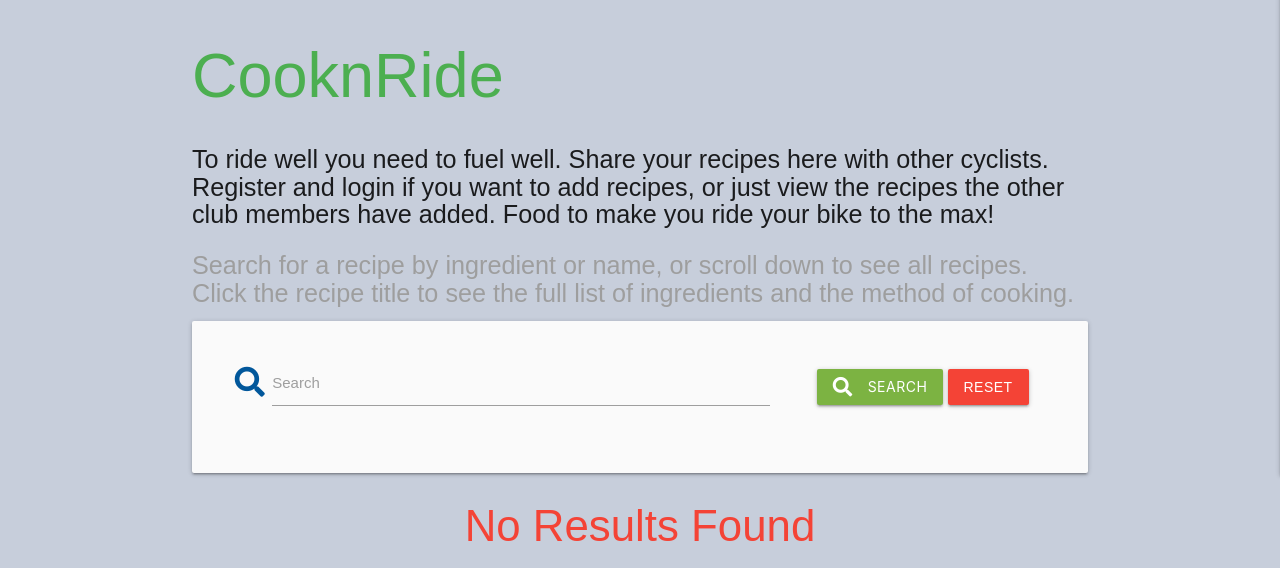
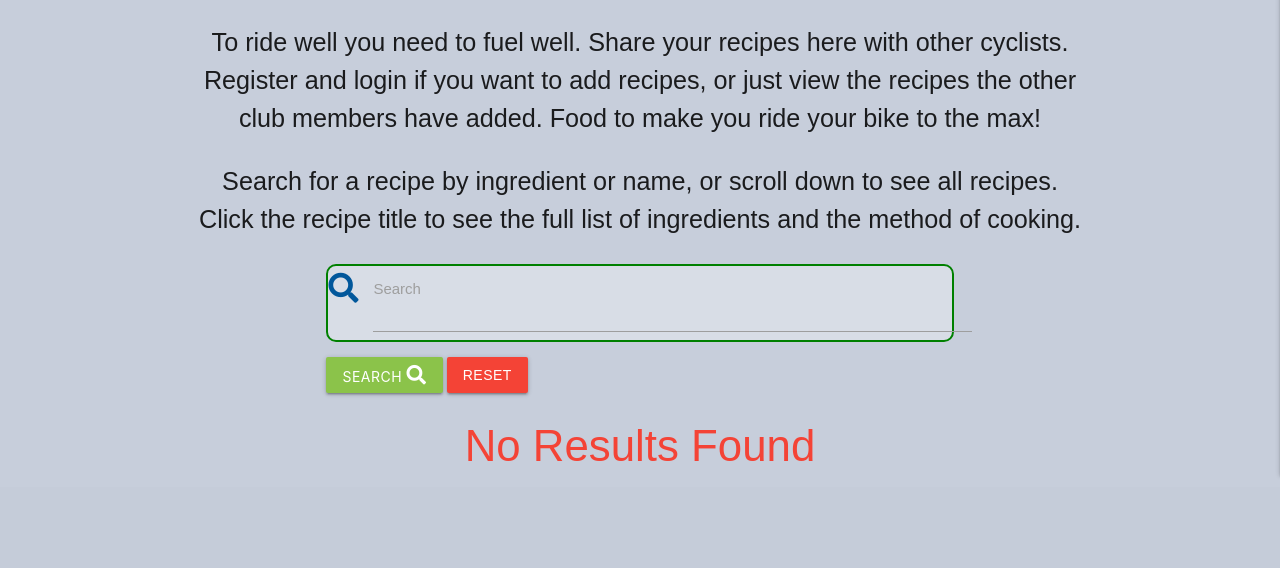
Before and after one commit to ictwise/pp3, a Flask app: page / in a window 1280 px wide. Shown: the part 385-953 px from the top of the page. After the commit the page ends 861 px from the top, so only its background shows below. Run offline with Flask 2, Linux system fonts and the light colour scheme; data that the repository does not hold is empty; some libraries are stand-ins or nearby versions.

Commit message:
fix procfile

```diff
--- a/cooknride/templates/recipes.html
+++ b/cooknride/templates/recipes.html
@@ -1,29 +1,35 @@
 {% extends "base.html" %}
 {% block content %}
 
-<div class=" header-img responsive-img" >
+<div class="header-img responsive-img" style="position: relative;">
+  <div class="white-text center-align font-weight-bold" style="position: absolute; top: 60%; left: 70%; transform: translate(-50%, -50%); font-size: 4rem; text-shadow: 2px 2px rgba(0, 0, 0, 0.3)">
+    <h1>CooknRide</h1>
   </div>
-<div><H1 class="green-text">CooknRide</H1> </div>
-  <h2 class=" flow-text ">To ride well you need to fuel well. Share your recipes here with other cyclists. Register and login if you want to add recipes, or just view the recipes the other club members have added. Food to make you ride your bike to the max!</h2>
-<h4 class=" grey-text flow-text">Search for a recipe by ingredient or name, or scroll down to see all recipes. <br>Click the recipe title to see the full list of ingredients and the method of cooking.</h4>
+</div>
 
-<div class="row card-panel grey lighten-5">
-  <form action="{{ url_for('search') }}" method="post" class="col s12">
-      <div class="row valign-wrapper center-align">
-          <div class="input-field col s12 m8">
+<div >
+  <p class="flow-text font-weight-bold text-secondary center-align">To ride well you need to fuel well. Share your recipes here with other cyclists. Register and login if you want to add recipes, or just view the recipes the other club members have added. Food to make you ride your bike to the max!</p>
+  <p class="flow-text center-align">Search for a recipe by ingredient or name, or scroll down to see all recipes. <br>Click the recipe title to see the full list of ingredients and the method of cooking.</p>
+</div>
+
+<div class="container my-5">
+  <form action="{{ url_for('search') }}" method="post">
+    <div class="input-field d-flex align-items-center" style="background-color: rgba(255, 255, 255, 0.3); border: 2px solid green; border-radius: 10px;">
       <i class="fas fa-search prefix light-blue-text text-darken-4"></i>
-              <input type="text" name="query" id="query" minlength="3" class="validate" required>
+      <input type="text" name="query" id="query" minlength="3" class="validate" required style="font-size: 1.2rem; padding: 10px; flex-grow: 1;">
       <label for="query">Search</label>
     </div>
-          <div class="col s12 m4">
-              <button type="submit" class="light-green darken-1 btn text-shadow">
-                  <i class="fas fa-search left"></i> Search
+    <div class="d-flex justify-content-end">
+      <button type="submit" class="light-green btn text-shadow mr-3">
+        Search
+        <i class="fas fa-search ml-2"></i>
       </button>
       <a href="{{ url_for('get_recipes') }}" class="red btn text-shadow">Reset</a>
     </div>
-      </div>
   </form>
 </div>
+
+
 
 {% if recipes|length > 0 %}
   <div class="row">
```
Also changed, not shown: cooknride/__init__.py (line endings or trailing spaces), 1 other file. Lines whose indentation alone changed are shown as unchanged.
